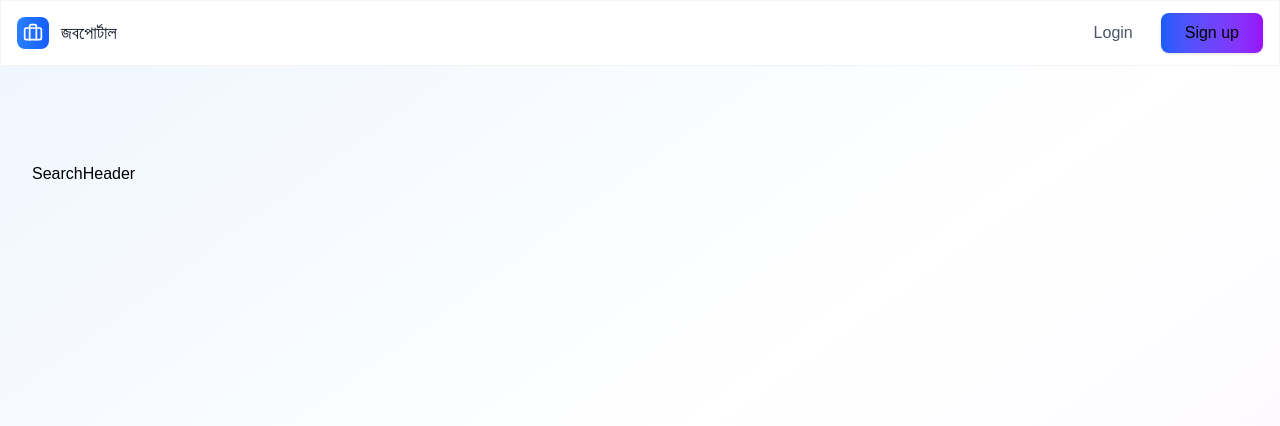
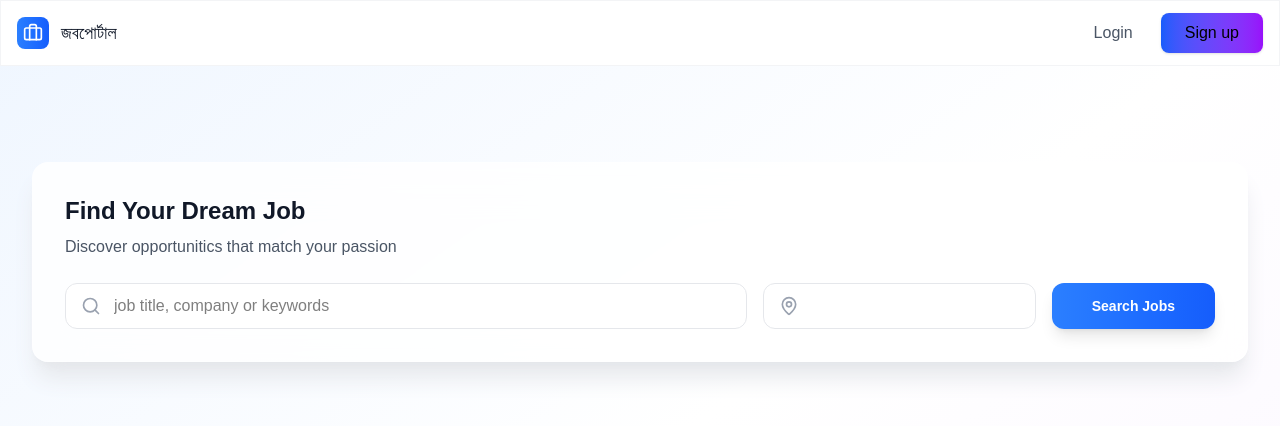
Before and after one commit to yeasin5060/job-portal, a React (Vite) app in the folder client/: page /find-jobs in a window 1280 px wide. Shown: the top 426 px of the page. Built offline with nearby package versions, Linux system fonts and the light colour scheme; no server answers.

Commit message:
complete the searchHeader.jsx

```diff
--- a/client/package.json
+++ b/client/package.json
@@ -10,9 +10,12 @@
     "preview": "vite preview"
   },
   "dependencies": {
+    "@gsap/react": "^2.1.2",
     "@tailwindcss/vite": "^4.3.3",
     "axios": "^1.19.0",
     "framer-motion": "^13.0.0",
+    "gsap": "^3.15.0",
+    "lenis": "^1.3.26",
     "lucide-react": "^1.31.0",
     "moment": "^2.30.1",
     "react": "^19.2.8",
--- a/client/src/App.jsx
+++ b/client/src/App.jsx
@@ -1,7 +1,11 @@
 
 
+import { useEffect } from 'react';
 import {BrowserRouter as Router, Routes, Route, Navigate} from 'react-router-dom';
 import {Toaster} from 'react-hot-toast'
+import Lenis from 'lenis'
+import gsap from 'gsap'
+import { ScrollTrigger } from 'gsap/ScrollTrigger'
 import LandingPage from './pages/LandingPage/LandingPage';
 import SignUp from './pages/Auth/SignUp';
 import Login from './pages/Auth/Login';
@@ -16,8 +20,33 @@
 import ApplicationViewer from './pages/Employer/ApplicationViewer';
 import EmployerProfilePage from './pages/Employer/EmployerProfilePage';
 
+gsap.registerPlugin(ScrollTrigger);
 
 function App() {
+  useEffect(() => {
+    // Initialize Lenis smooth scroll
+    const lenis = new Lenis({
+      duration: 1.2,
+      easing: (t) => Math.min(1, 1.001 - Math.pow(2, -10 * t)),
+      smoothWheel: true,
+      touchMultiplier: 2,
+    });
+
+    // Sync Lenis scroll with GSAP ScrollTrigger
+    lenis.on('scroll', ScrollTrigger.update);
+
+    const updateTicker = (time) => {
+      lenis.raf(time * 1000);
+    };
+
+    gsap.ticker.add(updateTicker);
+    gsap.ticker.lagSmoothing(0);
+
+    return () => {
+      gsap.ticker.remove(updateTicker);
+      lenis.destroy();
+    };
+  }, []);
 
   return (
     <div>
--- a/client/src/index.css
+++ b/client/src/index.css
@@ -14,9 +14,28 @@
     font-family: var(--font-display);
   }
 
+  html.lenis, html.lenis body {
+    height: auto;
+  }
+
+  .lenis.lenis-smooth {
+    scroll-behavior: auto !important;
+  }
+
+  .lenis.lenis-smooth [data-lenis-prevent] {
+    overscroll-behavior: contain;
+  }
+
+  .lenis.lenis-stopped {
+    overflow: hidden;
+  }
+
+  .lenis.lenis-smooth iframe {
+    pointer-events: none;
+  }
+
   body {
     background-color:#f7fafe ;
     overflow-x: hidden;
   }
-
 }
--- a/client/src/pages/JobSeeker/JobSeekerDashboard.jsx
+++ b/client/src/pages/JobSeeker/JobSeekerDashboard.jsx
@@ -98,9 +98,23 @@
       }
 
       return () => clearTimeout(timeoutId)
-    },5000);
+    }, 400);
 
   },[filters , user]);
+
+  const handleImmediateSearch = () => {
+    const apiFilters = {
+      keyword : filters.keyword,
+      location : filters.location,
+      category : filters.category,
+      minSalary : filters.minSalary,
+      maxSalary : filters.maxSalary,
+      type : filters.type,
+      experience : filters.experience,
+      remoteOnly : filters.remoteOnly
+    };
+    fetchJobs(apiFilters);
+  };
 
   const hasFilterChange = (key , value) => {
     setFilters((prev) => ({...prev , [key]:value}));
@@ -181,7 +195,7 @@
       <Navbar/>
       <div className='min-h-screen mt-16'>
         <div className='max-w-7xl mx-auto px-4 sm:px-6 lg:px-8  py-4 lg:py-8'>
-          <SearchHeader  filters ={filters} hasFilterChange = {hasFilterChange}/>
+          <SearchHeader filters={filters} hasFilterChange={hasFilterChange} onSearch={handleImmediateSearch} />
         </div>
         <mobaileFilterOverlay />
       </div>
--- a/client/src/pages/JobSeeker/components/SearchHeader.jsx
+++ b/client/src/pages/JobSeeker/components/SearchHeader.jsx
@@ -1,8 +1,33 @@
 import React from 'react'
+import {Search , MapPin} from 'lucide-react'
 
 const SearchHeader = ({filters , hasFilterChange}) => {
   return (
-    <div>SearchHeader</div>
+    <div className='bg-white/80 backdrop-blur-xl rounded-2xl shadow-xl shadow-gray-200 border border-white/20 p-4 lg:p-8 mb-6 lg:mb-8'>
+        <div className='flex flex-col gap-4 lg:gap-6'>
+            <div className='text-center lg:text-left'>
+                <h1 className='text-2xl lg:text-2xl font-semibold text-gray-900 mb-2'>
+                    Find Your Dream Job
+                </h1>
+                <p className='text-gray-600 text-sm lg:text-base'>
+                    Discover opportunitics that match your passion
+                </p>
+            </div>
+            <div className='flex flex-col lg:flex-row gap-3 lg:gap-4'>
+                <div className='flex-1 relative'>
+                    <Search className='absolute left-4 top-1/2 transform -translate-y-1/2 h-5 w-5 text-gray-400 z-10'/>
+                    <input className='w-full p-12 pr-4 py-2 lg:py-2.5 border border-gray-200 rounded-xl lg:rounded-xl outline-0 text-base bg-white/50 backdrop-blur-sm' type='text' placeholder='job title, company or keywords' value={filters.keyword} onChange={(e) => hasFilterChange('keyword', e.target.value)}/>
+                </div>
+                <div className='relative min-w-0 lg:min-w-[200px]'>
+                    <MapPin className='absolute left-4 top-1/2 transform -translate-y-1/2 h-5 w-5 text-gray-400 z-10'/>
+                    <input type='Location' className='w-full p-12 pr-4 py-2 lg:py-2.5 border border-gray-200 rounded-xl lg:rounded-xl outline-0 text-base bg-white/50 backdrop-blur-sm' value={filters.keyword} onChange={(e) => hasFilterChange('location', e.target.value)}/>
+                </div>
+                <button className='bg-gradient-to-r from-blue-500 to-blue-600 text-white px-6 lg:px-10 py-3 lg:py-2.5 rounded-xl lg:rounded-xl hover:from-blue-700 hover:to-blue-700 transition-all duration-200 font-semibold text-sm shadow-lg hover:shadow-xl transform hover:-translate-y-0.5'>
+                    Search Jobs
+                </button>
+            </div>
+        </div>
+    </div>
   )
 }
 
```
Also changed, not shown: 1 other file (tests, documents, lock files or other folders).
